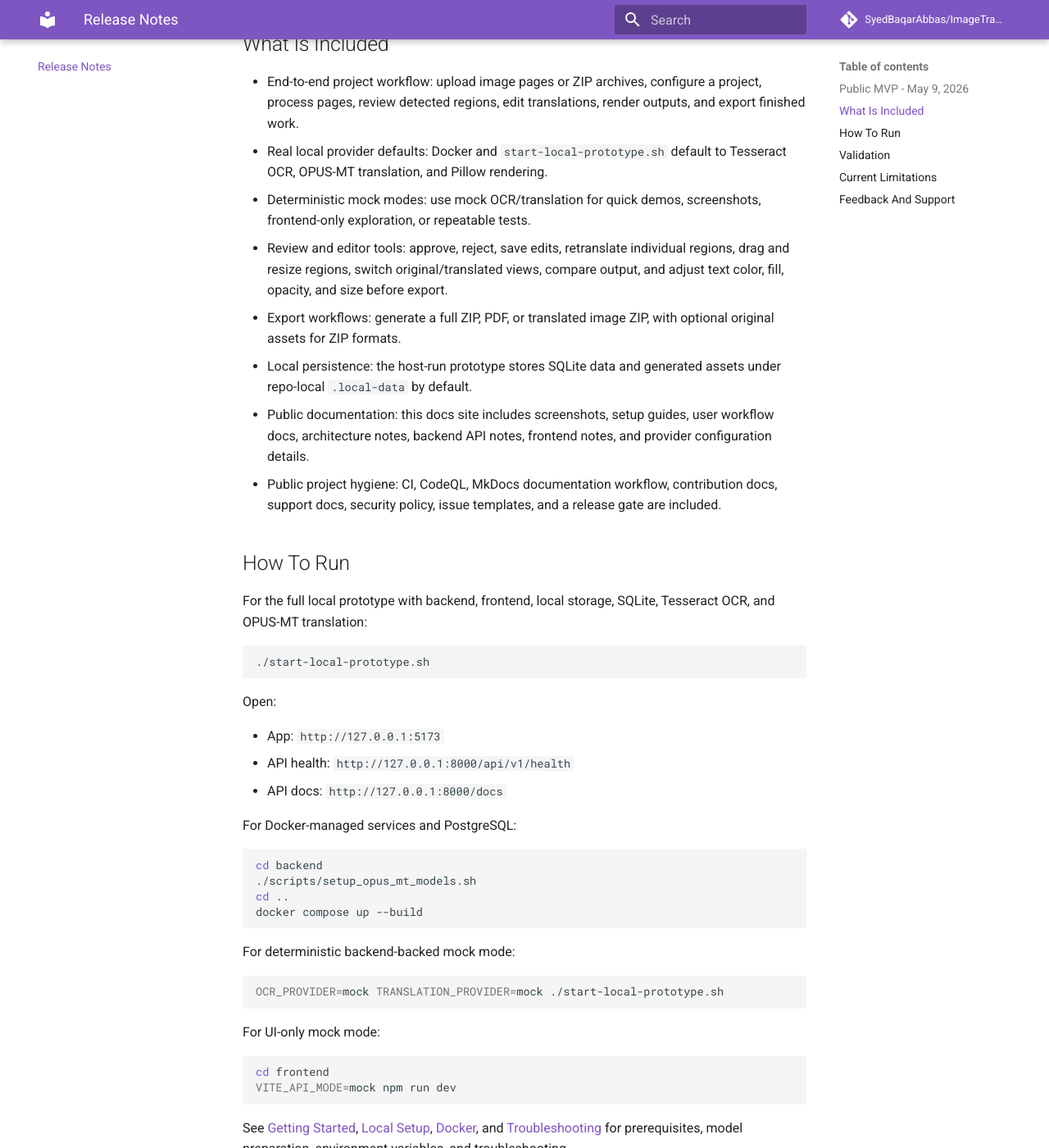
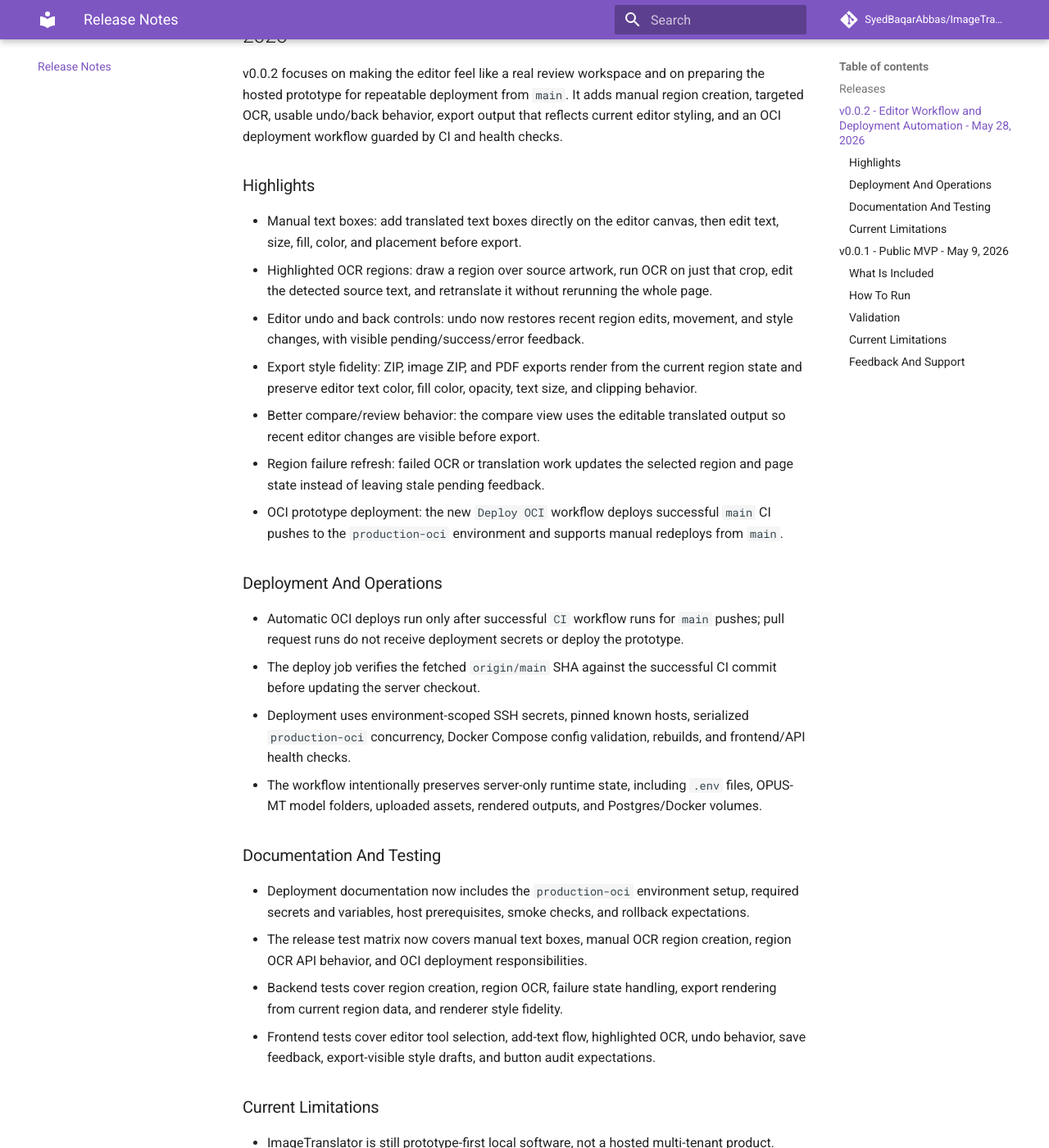
Before and after one commit to SyedBaqarAbbas/ImageTranslator, an MkDocs documentation site: the page built from docs/release-notes.md, in a window 1280 px wide and 1400 px high, scrolled down 478 px. Shown: the whole window at 82% size. Built offline with MkDocs 1.6.1 and Material for MkDocs 9.7.7, drawn with Linux system fonts in a browser that asks for light colours; comment, search, counter and statistics services are not loaded; some of the changed text lies outside the part shown.

Commit message:
[docs] add v0.0.2 release notes

```diff
--- a/docs/release-notes.md
+++ b/docs/release-notes.md
@@ -1,6 +1,79 @@
 # Release Notes
 
-## Public MVP - May 9, 2026
+This page keeps the public release history for ImageTranslator. The newest
+release appears first, and earlier releases stay below it for reference.
+
+## Releases
+
+- [v0.0.2 - Editor workflow and deployment automation](#v002-editor-workflow-and-deployment-automation-may-28-2026)
+- [v0.0.1 - Public MVP](#v001-public-mvp-may-9-2026)
+
+## v0.0.2 - Editor Workflow and Deployment Automation - May 28, 2026
+
+v0.0.2 focuses on making the editor feel like a real review workspace and on
+preparing the hosted prototype for repeatable deployment from `main`. It adds
+manual region creation, targeted OCR, usable undo/back behavior, export output
+that reflects current editor styling, and an OCI deployment workflow guarded by
+CI and health checks.
+
+### Highlights
+
+- Manual text boxes: add translated text boxes directly on the editor canvas,
+  then edit text, size, fill, color, and placement before export.
+- Highlighted OCR regions: draw a region over source artwork, run OCR on just
+  that crop, edit the detected source text, and retranslate it without rerunning
+  the whole page.
+- Editor undo and back controls: undo now restores recent region edits,
+  movement, and style changes, with visible pending/success/error feedback.
+- Export style fidelity: ZIP, image ZIP, and PDF exports render from the
+  current region state and preserve editor text color, fill color, opacity,
+  text size, and clipping behavior.
+- Better compare/review behavior: the compare view uses the editable translated
+  output so recent editor changes are visible before export.
+- Region failure refresh: failed OCR or translation work updates the selected
+  region and page state instead of leaving stale pending feedback.
+- OCI prototype deployment: the new `Deploy OCI` workflow deploys successful
+  `main` CI pushes to the `production-oci` environment and supports manual
+  redeploys from `main`.
+
+### Deployment And Operations
+
+- Automatic OCI deploys run only after successful `CI` workflow runs for
+  `main` pushes; pull request runs do not receive deployment secrets or deploy
+  the prototype.
+- The deploy job verifies the fetched `origin/main` SHA against the successful
+  CI commit before updating the server checkout.
+- Deployment uses environment-scoped SSH secrets, pinned known hosts, serialized
+  `production-oci` concurrency, Docker Compose config validation, rebuilds, and
+  frontend/API health checks.
+- The workflow intentionally preserves server-only runtime state, including
+  `.env` files, OPUS-MT model folders, uploaded assets, rendered outputs, and
+  Postgres/Docker volumes.
+
+### Documentation And Testing
+
+- Deployment documentation now includes the `production-oci` environment setup,
+  required secrets and variables, host prerequisites, smoke checks, and rollback
+  expectations.
+- The release test matrix now covers manual text boxes, manual OCR region
+  creation, region OCR API behavior, and OCI deployment responsibilities.
+- Backend tests cover region creation, region OCR, failure state handling,
+  export rendering from current region data, and renderer style fidelity.
+- Frontend tests cover editor tool selection, add-text flow, highlighted OCR,
+  undo behavior, save feedback, export-visible style drafts, and button audit
+  expectations.
+
+### Current Limitations
+
+- ImageTranslator is still prototype-first local software, not a hosted
+  multi-tenant product.
+- The hosted OCI deployment depends on GitHub environment configuration and an
+  existing server checkout prepared with Docker, Compose, runtime `.env` files,
+  and OPUS-MT model folders.
+- Manual OCR quality depends on the configured OCR provider and the clarity of
+  the highlighted source crop.
+
+## v0.0.1 - Public MVP - May 9, 2026
 
 ImageTranslator's first public MVP is a local-first workflow for translating
 manga, manhwa, comics, and scanned image pages. It gives users an end-to-end
@@ -12,7 +85,7 @@ contributor collaboration. The default setup uses real local providers:
 Tesseract OCR, OPUS-MT translation, and Pillow rendering. No hosted account or
 external translation API key is required for the default local run.
 
-## What Is Included
+### What Is Included
 
 - End-to-end project workflow: upload image pages or ZIP archives, configure a
   project, process pages, review detected regions, edit translations, render
@@ -35,7 +108,7 @@ external translation API key is required for the default local run.
   contribution docs, support docs, security policy, issue templates, and a
   release gate are included.
 
-## How To Run
+### How To Run
 
 For the full local prototype with backend, frontend, local storage, SQLite,
 Tesseract OCR, and OPUS-MT translation:
@@ -76,7 +149,7 @@ See [Getting Started](getting-started.md), [Local Setup](local-setup.md),
 [Docker](docker.md), and [Troubleshooting](troubleshooting.md) for
 prerequisites, model preparation, environment variables, and troubleshooting.
 
-## Validation
+### Validation
 
 The MVP release gate runs from the repo root:
 
@@ -92,7 +165,7 @@ Hosted automation includes path-aware CI, CodeQL, and a MkDocs workflow. The
 docs workflow runs `mkdocs build --strict` for documentation changes and
 deploys the generated site to GitHub Pages from `main`.
 
-## Current Limitations
+### Current Limitations
 
 - This is prototype-first local software, not a hosted multi-tenant product.
 - There is no public account system, auth flow, billing, workspace management,
@@ -107,7 +180,7 @@ deploys the generated site to GitHub Pages from `main`.
 - Translation quality depends on the local OCR and translation models used for
   the source material.
 
-## Feedback And Support
+### Feedback And Support
 
 - For contribution setup, see [Contributing](contributing.md).
 - For provider details, see [Providers](providers.md).
```
Also changed, not shown: README.md (+1 -1 lines), docs/index.md (+1 -0 lines).
